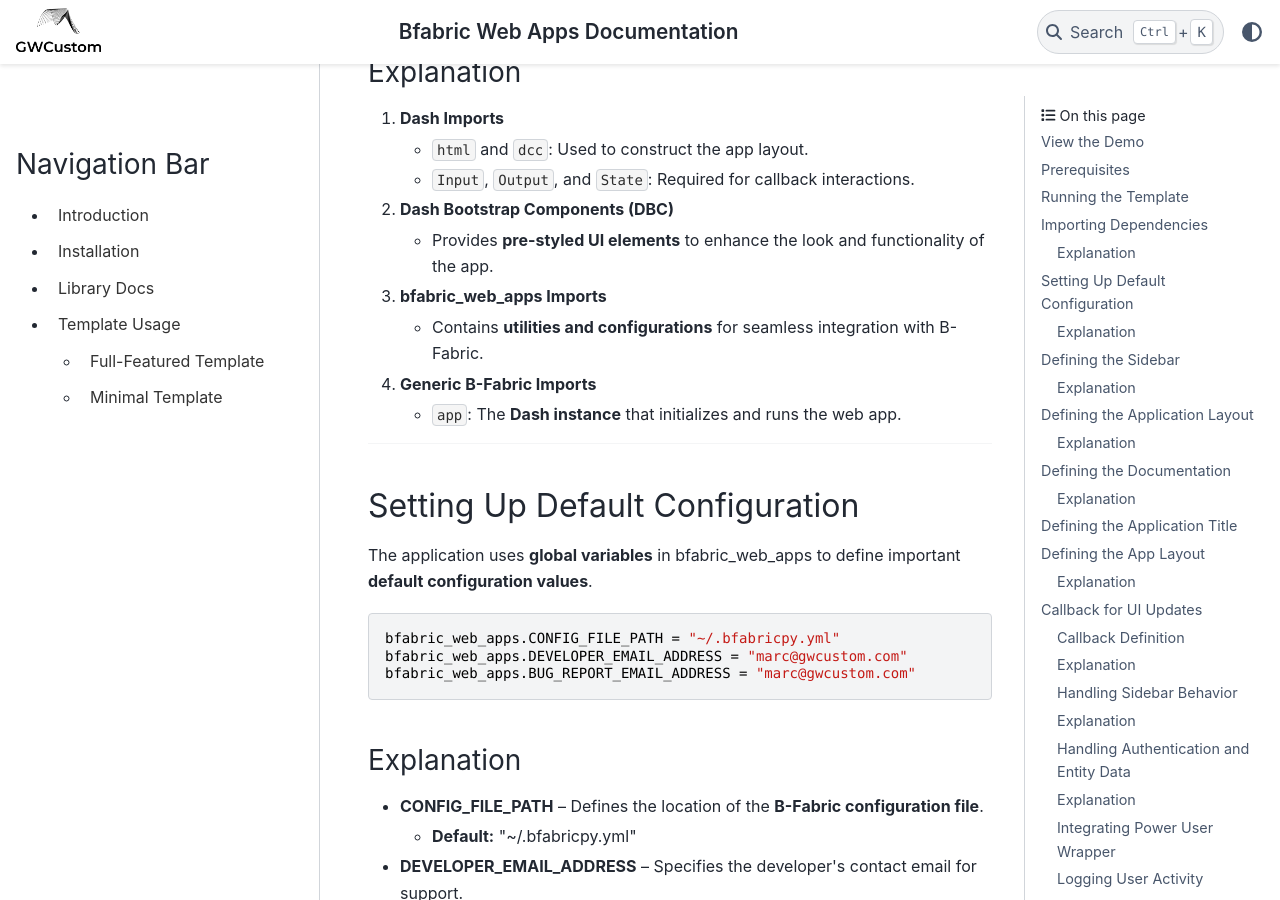
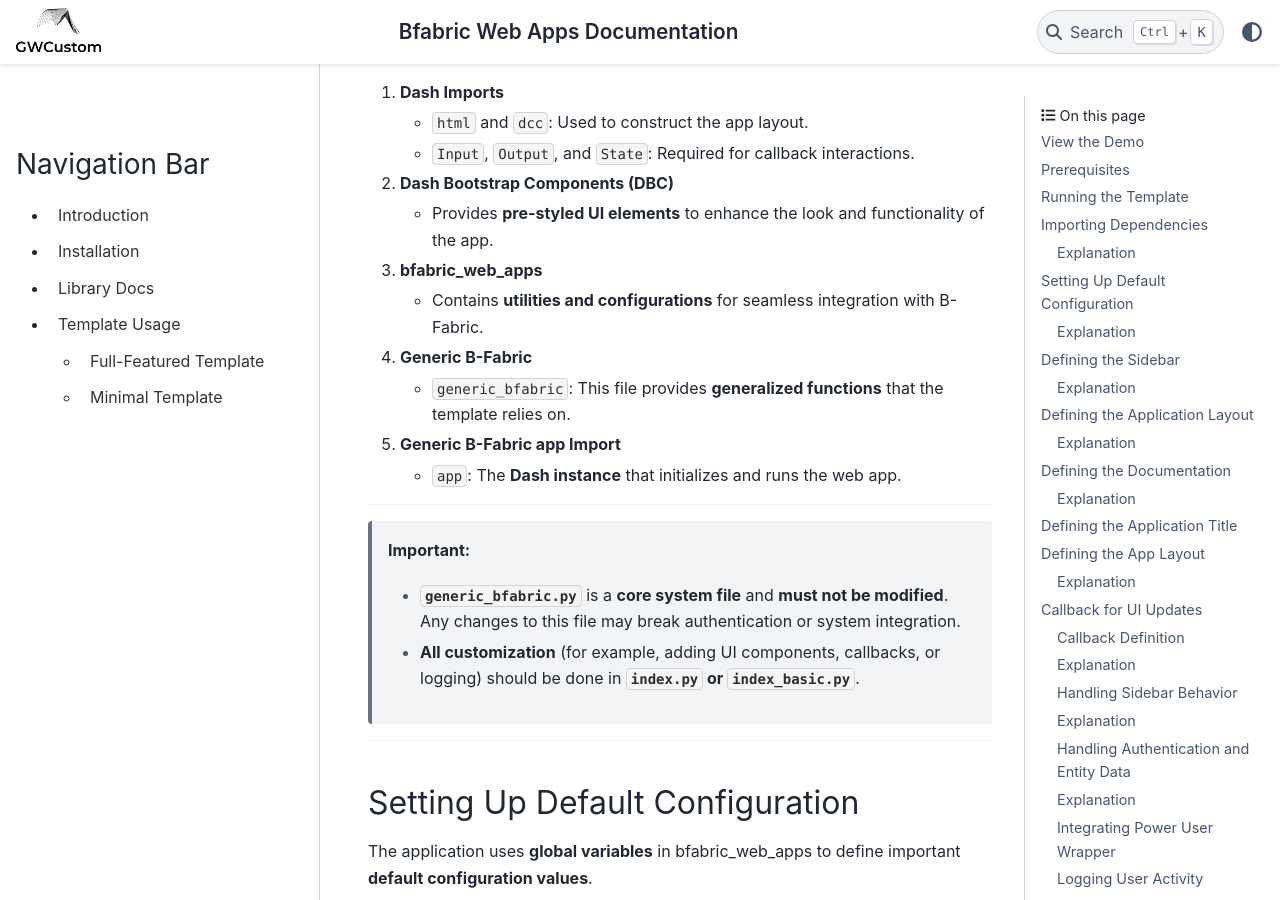
Before and after one commit to GWCustom/bfabric-web-apps, a Sphinx documentation site: the page built from docs/index_py.md, in a window 1280 px wide and 900 px high, scrolled down 1399 px. Built offline with Sphinx 7.4.7 and the PyData theme 0.15.4, drawn with Linux system fonts in a browser that asks for light colours; some of the changed text lies outside the part shown.

Commit message:
updated docs

````diff
--- a/docs/index_py.md
+++ b/docs/index_py.md
@@ -1,6 +1,6 @@
 # Full-Featured Template - index.py
 
-This chapter provides a step-by-step breakdown of the **index.py** script. It explains key functions and their roles in setting up a **feature-rich B-Fabric web application**.
+This chapter provides a step-by-step breakdown of the **index.py** script. It explains key functions and their roles in setting up a feature-rich B-Fabric web application.
 
 ---
 
@@ -59,13 +59,23 @@
 2. **Dash Bootstrap Components (DBC)**
    - Provides **pre-styled UI elements** to enhance the look and functionality of the app.
 
-3. **bfabric_web_apps Imports**
+3. **bfabric_web_apps**
    - Contains **utilities and configurations** for seamless integration with B-Fabric.
 
-4. **Generic B-Fabric Imports**
+4. **Generic B-Fabric**
+   - `generic_bfabric`: This file provides **generalized functions** that the template relies on.
+
+5. **Generic B-Fabric app Import**
    - `app`: The **Dash instance** that initializes and runs the web app.
 
 ---
+
+> **Important:**
+> - **`generic_bfabric.py`** is a **core system file** and **must not be modified**. Any changes to this file may break authentication or system integration.
+> - **All customization** (for example, adding UI components, callbacks, or logging) should be done in **`index.py` or `index_basic.py`**.
+
+---
+
 ## Setting Up Default Configuration
 
 The application uses **global variables** in bfabric_web_apps to define important **default configuration values**.
@@ -177,7 +187,7 @@
     html.H2("Welcome to B-Fabric App Template"),
     html.P(
         [
-            "This app serves as the user-interface for B-Fabric App Template, "
+            "This app serves as the user interface for B-Fabric App Template, "
             "a versatile tool designed to help build and customize new applications."
         ]
     ),
@@ -364,11 +374,13 @@
 
 The function returns:
 - **Sidebar state settings** (enabled/disabled components).
-- **Authentication UI content** (login prompt or user details).
+- **Authentication UI content** (updated authentication UI).
 
 ```python
     return (*sidebar_state, auth_div_content)
 ```
+
+---
 
 ### Function Definition
 
@@ -380,8 +392,12 @@
 - **`token_data` (dict or None)** – Authentication token data.
 - **`entity_data` (dict or None)** – Entity information linked to the user.
 
+---
+
 #### Returns:
 - Contains sidebar state settings and updated authentication UI.
+
+---
 
 #### Return Type:
 - **`tuple`**
@@ -390,12 +406,13 @@
 
 ## Running the Application
 
-The script starts the **Dash server**.
+This section ensures the app **runs on the correct server settings**.
 
 ```python
 if __name__ == "__main__":
     app.run_server(debug=False, port=bfabric_web_apps.PORT, host=bfabric_web_apps.HOST)
 ```
+---
 
 ### Explanation
 - Runs the **Dash server** with the specified **host** and **port** settings.
````
Also changed, not shown: docs/index_basic_py.md (+9 -5 lines), docs/usage.md (+3 -3 lines).
